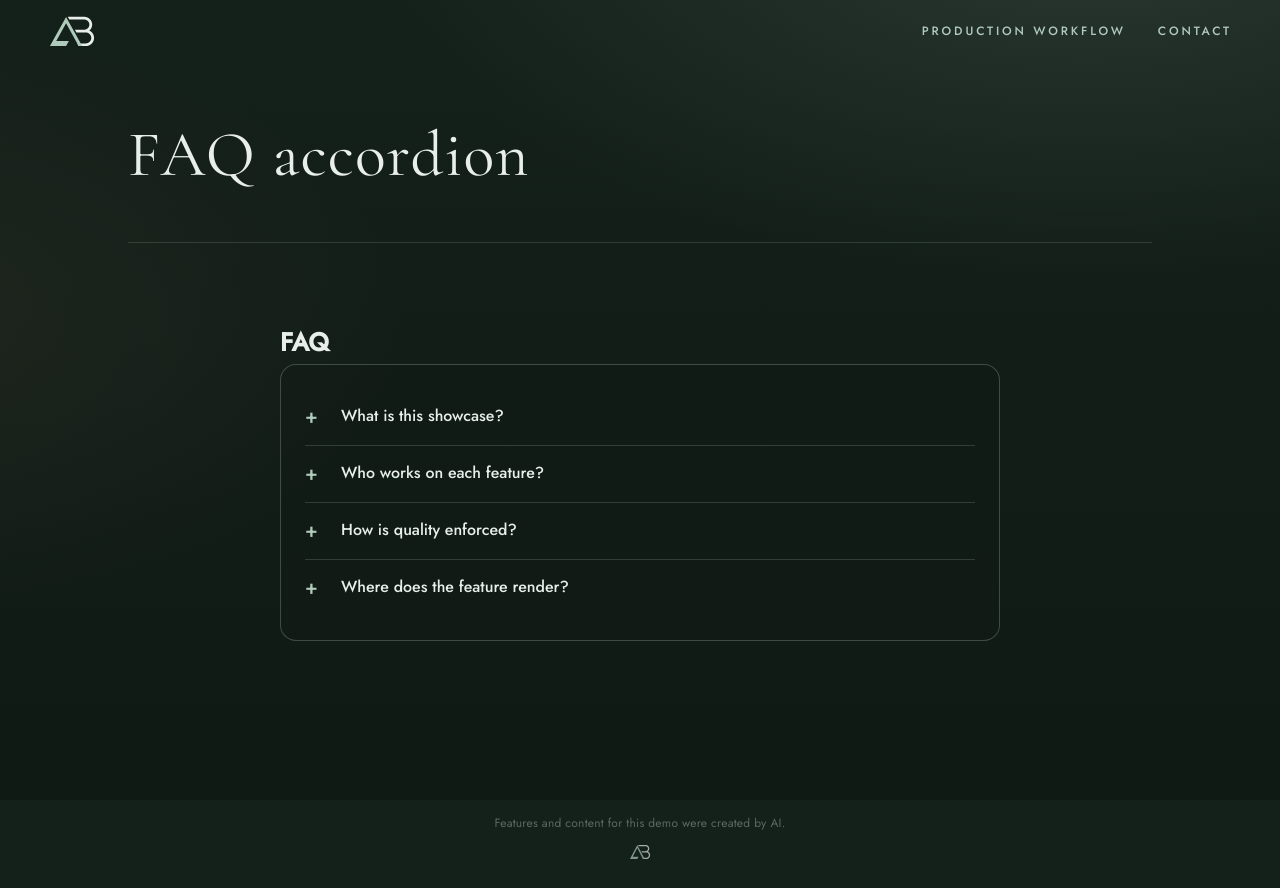
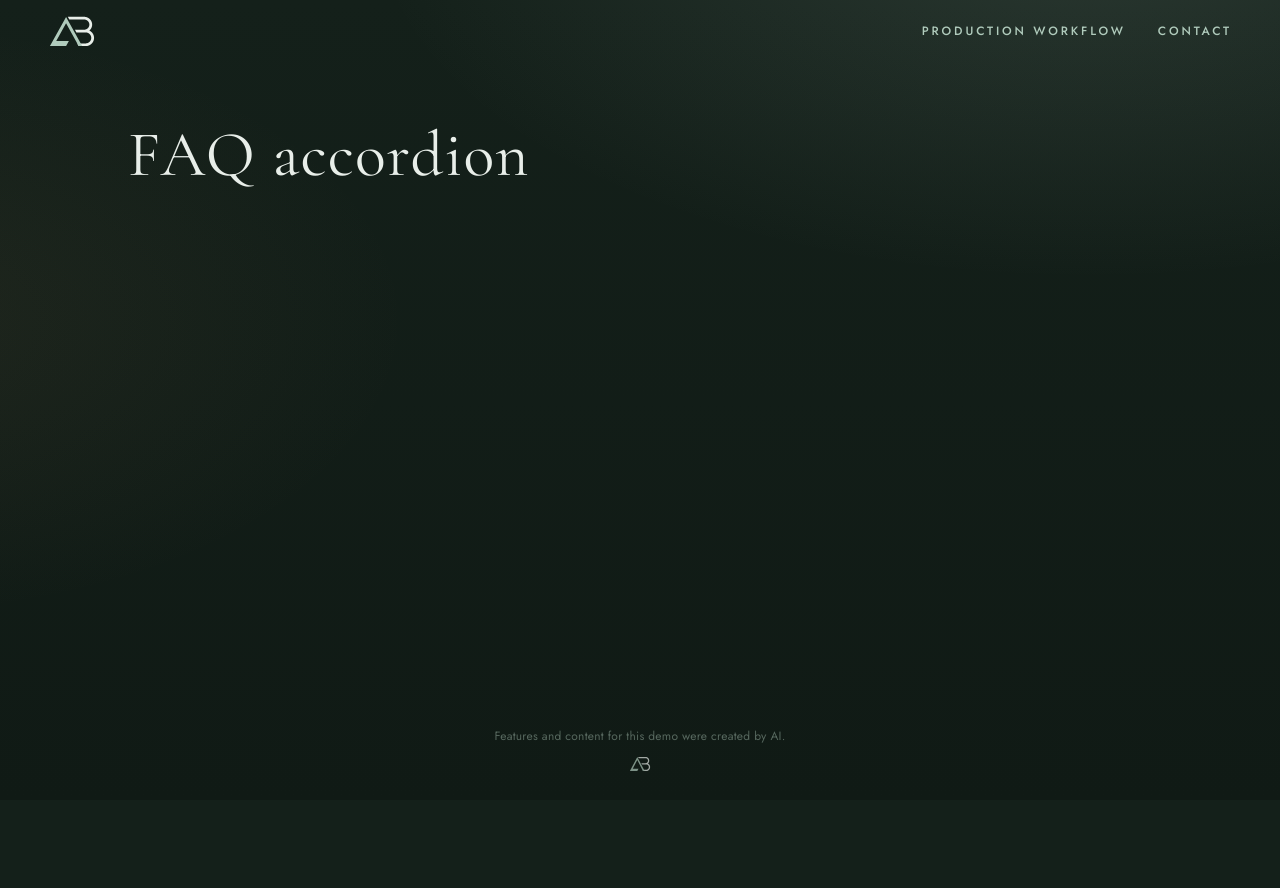
Before and after one commit to ashtonbach/agent-showcase, a Next.js app: page / in a window 1280 px wide. After the commit the page ends 800 px from the top, so only its background shows below. Built offline with nearby package versions, Linux system fonts and the light colour scheme.

Commit message:
Base: lab slot empty, from main af485ee (Author: Alder)

```diff
--- a/app/lab/faq-accordion/index.tsx
+++ /dev/null
@@ -1,123 +0,0 @@
-"use client";
-
-import { useState } from "react";
-
-const TITLE_ID = "faq-accordion-title";
-
-const FAQS = [
-  {
-    q: "What is this showcase?",
-    a: "A timed live run where designers, coders, and reviewers ship a small feature on a shared Next.js app, with automated gates before merge.",
-  },
-  {
-    q: "Who works on each feature?",
-    a: "Roles include a coder who implements the lab component, a designer for artwork when needed, a reviewer, and QA—each with fixed file and scope rules.",
-  },
-  {
-    q: "How is quality enforced?",
-    a: "Scripts check file limits, banned APIs, layout at mobile and desktop widths, production build, and browser console errors before push.",
-  },
-  {
-    q: "Where does the feature render?",
-    a: "Only inside app/lab under a slug; the home page swaps a single Lab import so each demo stays isolated and gate-checked.",
-  },
-];
-
-export default function FaqAccordion() {
-  const [open, setOpen] = useState<number | null>(null);
-
-  const toggle = (i: number) => {
-    setOpen((prev) => (prev === i ? null : i));
-  };
-
-  const css = `
-.lab-wrap { width: min(720px, 100%); margin: 8px auto 56px; }
-.lab-card {
-  border: 1px solid rgba(176, 203, 188, 0.28);
-  border-radius: 16px;
-  padding: 24px;
-  background: rgba(18, 26, 22, 0.35);
-}
-.lab-item { border-bottom: 1px solid rgba(176, 203, 188, 0.2); }
-.lab-item:last-child { border-bottom: none; }
-.lab-trigger {
-  width: 100%;
-  display: flex;
-  align-items: flex-start;
-  gap: 16px;
-  padding: 16px 0;
-  margin: 0;
-  border: none;
-  background: transparent;
-  color: var(--mist, #E8EEE9);
-  font-family: var(--sans, system-ui, sans-serif);
-  font-size: 1rem;
-  font-weight: 500;
-  text-align: left;
-  cursor: pointer;
-}
-.lab-trigger:hover { color: var(--sage, #B0CBBC); }
-.lab-trigger:focus-visible {
-  outline: 2px solid var(--sage, #B0CBBC);
-  outline-offset: 2px;
-}
-.lab-mark {
-  flex-shrink: 0;
-  width: 1.25rem;
-  color: var(--sage, #B0CBBC);
-  font-size: 1.25rem;
-  line-height: 1.2;
-}
-.lab-q { flex: 1; line-height: 1.4; }
-.lab-panel {
-  padding: 0 0 16px 2.45rem;
-  color: var(--mist, #E8EEE9);
-  font-family: var(--sans, system-ui, sans-serif);
-  font-size: 0.95rem;
-  line-height: 1.55;
-  opacity: 0.92;
-}
-@media (prefers-reduced-motion: no-preference) {
-  .lab-panel { transition: opacity 0.2s ease; }
-}
-`;
-
-  return (
-    <section data-lab="faq-accordion" aria-labelledby={TITLE_ID}>
-      <style>{css}</style>
-      <div className="lab-wrap">
-        <h2 id={TITLE_ID}>FAQ</h2>
-        <div className="lab-card">
-          {FAQS.map((item, i) => {
-            const panelId = `faq-panel-${i}`;
-            const isOpen = open === i;
-            return (
-              <div key={panelId} className="lab-item">
-                <button
-                  type="button"
-                  className="lab-trigger"
-                  aria-expanded={isOpen}
-                  aria-controls={panelId}
-                  onClick={() => toggle(i)}
-                >
-                  <span className="lab-mark" aria-hidden="true">
-                    {isOpen ? "−" : "+"}
-                  </span>
-                  <span className="lab-q">{item.q}</span>
-                </button>
-                <div
-                  id={panelId}
-                  role="region"
-                  className="lab-panel"
-                  hidden={!isOpen}
-                >
-                  {item.a}
-                </div>
-              </div>
-            );
-          })}
-        </div>
-      </div>
-    </section>
-  );
-}
--- a/app/page.tsx
+++ b/app/page.tsx
@@ -1,4 +1,3 @@
-import Lab from "./lab/faq-accordion";
 import { readDemoKey, demoTitle } from "./demo-name";
 const demoKey = readDemoKey();
 const demoName = demoTitle();
@@ -6,7 +5,7 @@ export default function Page() {
   return (
     <div className="page-stack">
       <h1 className="demo-title" data-i18n={demoKey}>{demoName}</h1>
-      <Lab /> {/* lab:slot */}
+      {/* lab:slot */}
     </div>
   );
 }
```
